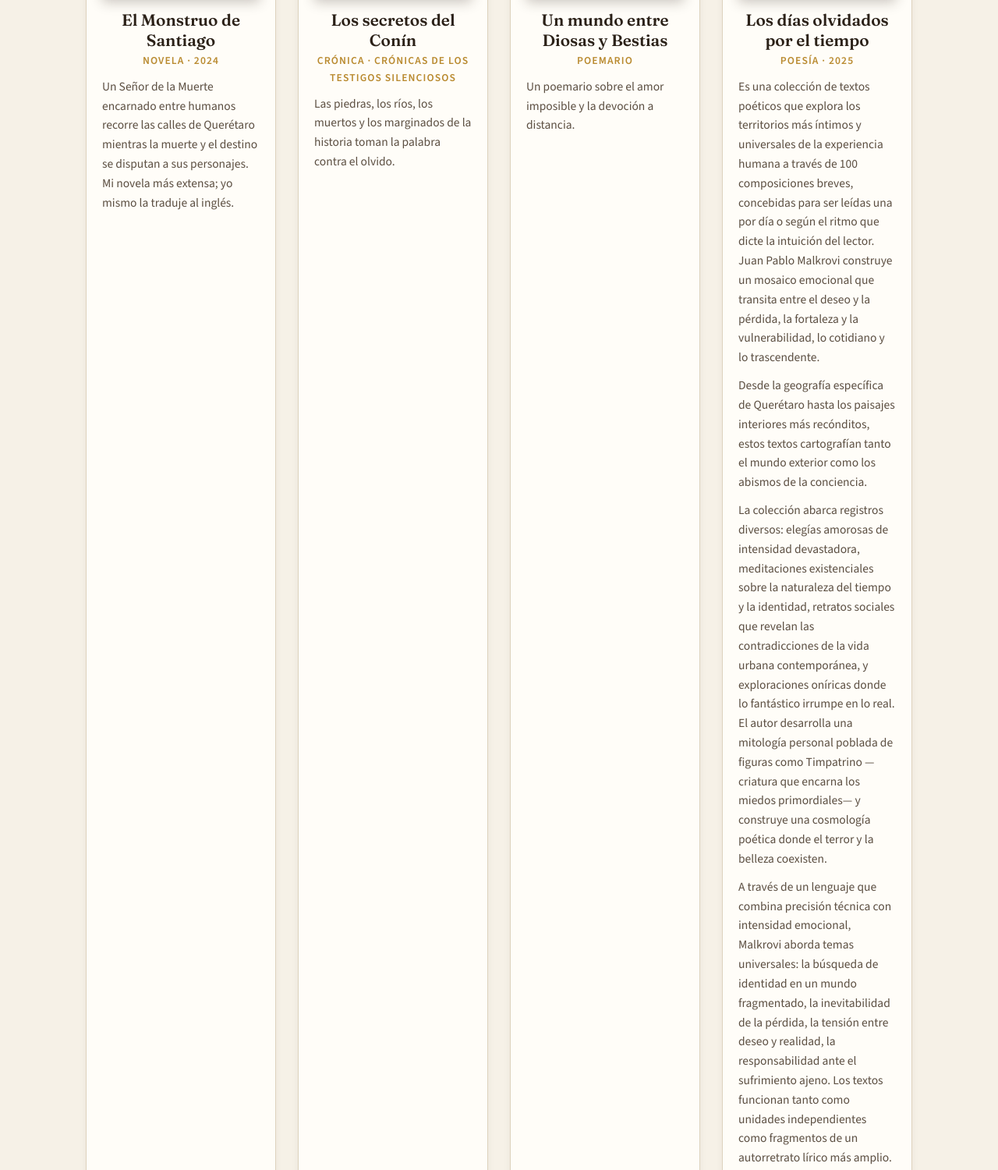
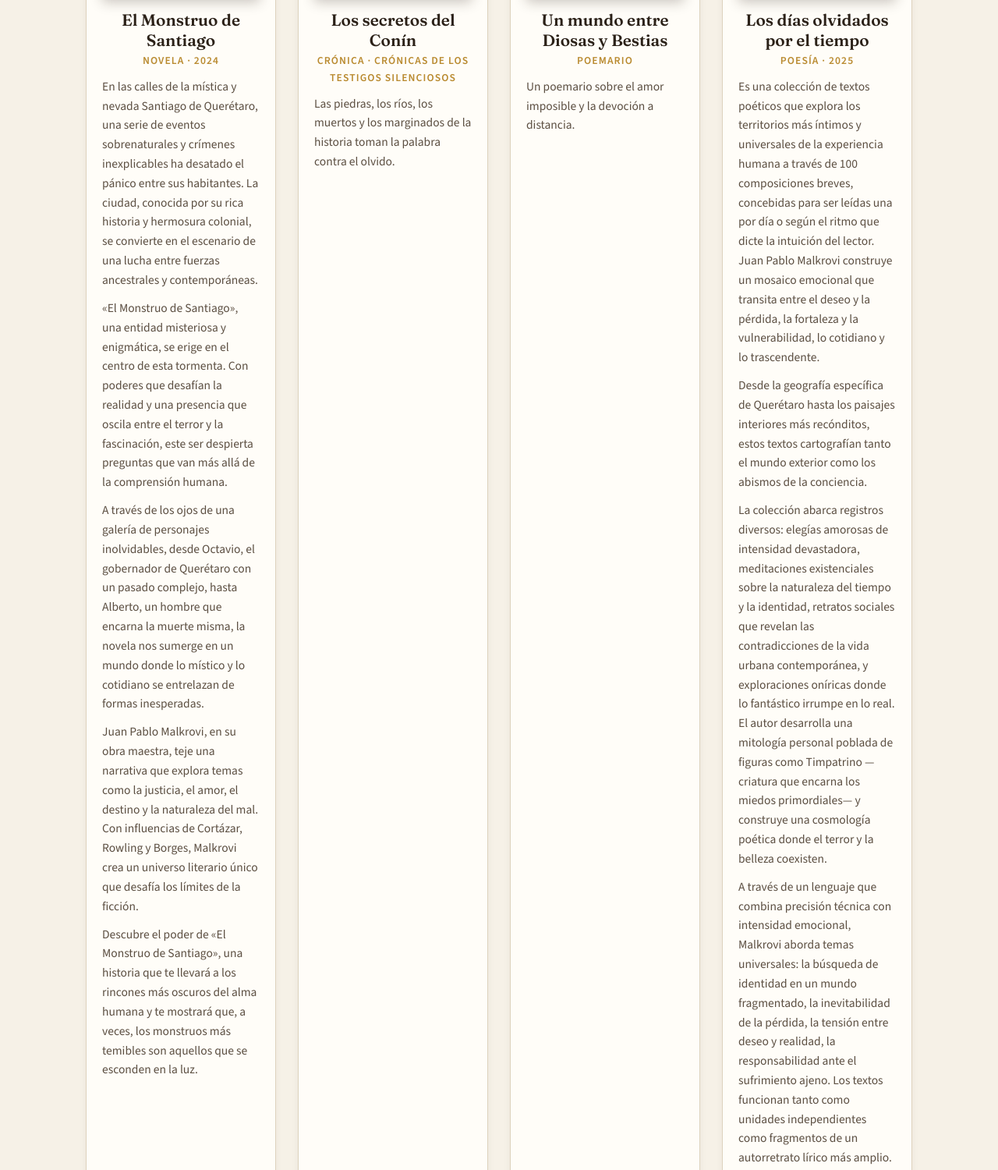
Before and after one commit to jpmalkrovi91-sketch/libros, a plain HTML site: page index.html in a window 1280 px wide. Shown: the part 575-2075 px from the top of the page at 78% size. Drawn offline with nearby package versions, Linux system fonts and the light colour scheme.

Commit message:
Descripción oficial de Amazon: El Monstruo de Santiago

```diff
--- a/index.html
+++ b/index.html
@@ -36,7 +36,11 @@
       <img src="portadas/monstruo.jpg" alt="Portada de El Monstruo de Santiago">
       <h2>El Monstruo de Santiago</h2>
       <p class="genero">Novela · 2024</p>
-      <p class="descripcion">Un Señor de la Muerte encarnado entre humanos recorre las calles de Querétaro mientras la muerte y el destino se disputan a sus personajes. Mi novela más extensa; yo mismo la traduje al inglés.</p>
+      <p class="descripcion">En las calles de la mística y nevada Santiago de Querétaro, una serie de eventos sobrenaturales y crímenes inexplicables ha desatado el pánico entre sus habitantes. La ciudad, conocida por su rica historia y hermosura colonial, se convierte en el escenario de una lucha entre fuerzas ancestrales y contemporáneas.</p>
+      <p class="descripcion">«El Monstruo de Santiago», una entidad misteriosa y enigmática, se erige en el centro de esta tormenta. Con poderes que desafían la realidad y una presencia que oscila entre el terror y la fascinación, este ser despierta preguntas que van más allá de la comprensión humana.</p>
+      <p class="descripcion">A través de los ojos de una galería de personajes inolvidables, desde Octavio, el gobernador de Querétaro con un pasado complejo, hasta Alberto, un hombre que encarna la muerte misma, la novela nos sumerge en un mundo donde lo místico y lo cotidiano se entrelazan de formas inesperadas.</p>
+      <p class="descripcion">Juan Pablo Malkrovi, en su obra maestra, teje una narrativa que explora temas como la justicia, el amor, el destino y la naturaleza del mal. Con influencias de Cortázar, Rowling y Borges, Malkrovi crea un universo literario único que desafía los límites de la ficción.</p>
+      <p class="descripcion">Descubre el poder de «El Monstruo de Santiago», una historia que te llevará a los rincones más oscuros del alma humana y te mostrará que, a veces, los monstruos más temibles son aquellos que se esconden en la luz.</p>
       <a class="boton-descarga pendiente" href="#" aria-disabled="true">Descarga disponible en diciembre</a>
     </article>
 
```
